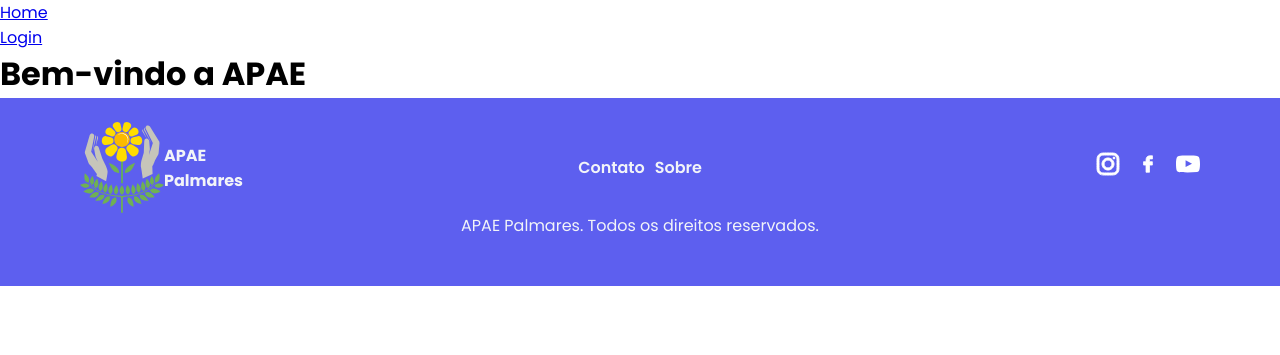
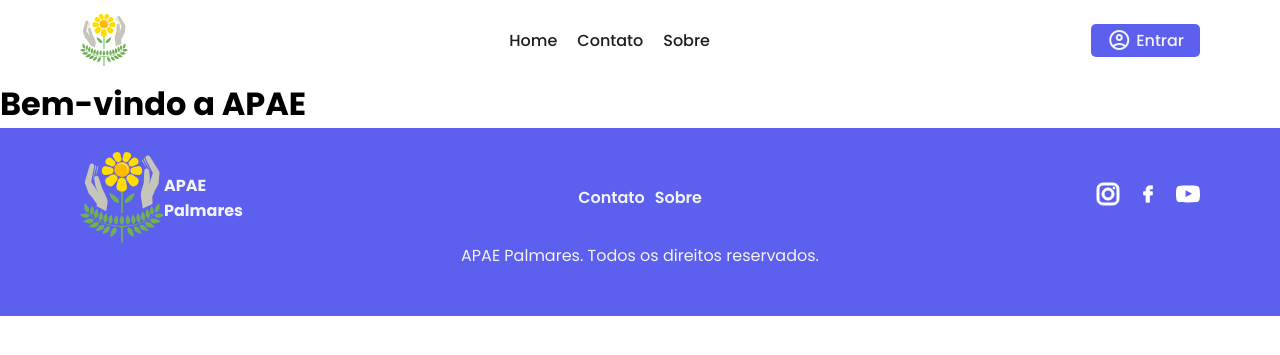
Before and after one commit to nadhon/APae, a Flask app: page / in a window 1280 px wide. Shown: the top 355 px of the page. Run offline with Flask 2, Linux system fonts and the light colour scheme.

Commit message:
adiciona navbar

```diff
--- a/static/css/navbar.css
+++ b/static/css/navbar.css
@@ -0,0 +1,66 @@
+nav {
+  position: relative;
+  height: 5rem;
+  width: 100%;
+
+  box-sizing: border-box;
+
+  display: flex;
+  align-items: center;
+  justify-content: space-between;
+  padding: 0.625rem 5rem;
+
+  transition: background-color 0.2s ease-in-out;
+}
+
+
+nav li {
+  list-style: none;
+}
+
+nav li a {
+  text-decoration: none;
+  font-weight: 500;
+}
+
+nav .logo-apae {
+  display: flex;
+  align-items: center;
+}
+
+nav .logo-apae img {
+  width: 3rem;
+}
+
+.nav-links {
+  display: flex;
+  align-items: center;
+  gap: 1.25rem;
+}
+
+.nav-links a {
+  color: var(--preto);
+  vertical-align: middle;
+}
+
+.login-links {
+  display: flex;
+  gap: 1.25rem;
+}
+
+.login-links a {
+  display: flex;
+  align-items: center;
+  gap: 0.3rem;
+
+  color: var(--branco);
+  background-color: var(--azul-primario);
+  padding: 0.25rem 1rem;
+  border-radius: 5px;
+  font-size: 1rem;
+}
+
+.login-links a:hover {
+  cursor: pointer;
+  background-color: #4b4dfe;
+}
--- a/templates/partials/navbar.html
+++ b/templates/partials/navbar.html
@@ -1,23 +1,34 @@
-<nav class="navbar navbar-expand-lg navbar-light bg-light">
-  <div class="container-fluid">
-    <a class="navbar-brand" href="{{ url_for('dashboard.home') }}">Home</a>
-    <div class="collapse navbar-collapse">
-      <ul class="navbar-nav me-auto">
-        {% if current_user.is_authenticated %}
-        <li class="nav-item">
-          <a class="nav-link" href="{{ url_for('dashboard.dashboard') }}"
-            >Dashboard</a
-          >
-        </li>
-        <li class="nav-item">
-          <a class="nav-link" href="{{ url_for('auth.logout') }}">Logout</a>
-        </li>
-        {% else %}
-        <li class="nav-item">
-          <a class="nav-link" href="{{ url_for('auth.login') }}">Login</a>
-        </li>
-        {% endif %}
-      </ul>
-    </div>
+<nav class="navbar">
+  <!-- Por que a rota de home tá na blueprint de dashboard? -->
+  <div class="logo-apae">
+    <img
+      src="{{ url_for('static', filename='img/icons/apae-logo.svg') }}"
+      alt=""
+    />
   </div>
+  <ul class="nav-links">
+    <li><a href="{{ url_for('dashboard.home') }}">Home</a></li>
+    <li><a href="{{ url_for('dashboard.home') }}#contato">Contato</a></li>
+    <li><a href="{{ url_for('dashboard.home') }}#sobre-nos">Sobre</a></li>
+    {% if current_user.is_authenticated %}
+    <li>
+      <a href="{{ url_for('dashboard.dashboard') }}">Dashboard</a>
+    </li>
+    {% endif %}
+  </ul>
+  <ul class="login-links">
+    {% if current_user.is_authenticated %}
+    <li>
+      <a href="{{ url_for('auth.logout') }}" class="logout-link"
+        ><span class="material-symbols-rounded"> logout </span> Sair</a
+      >
+    </li>
+    {% else %}
+    <li>
+      <a href="{{ url_for('auth.login') }}" class="login-link">
+        <span class="material-symbols-rounded"> account_circle </span> Entrar</a
+      >
+    </li>
+    {% endif %}
+  </ul>
 </nav>
```
